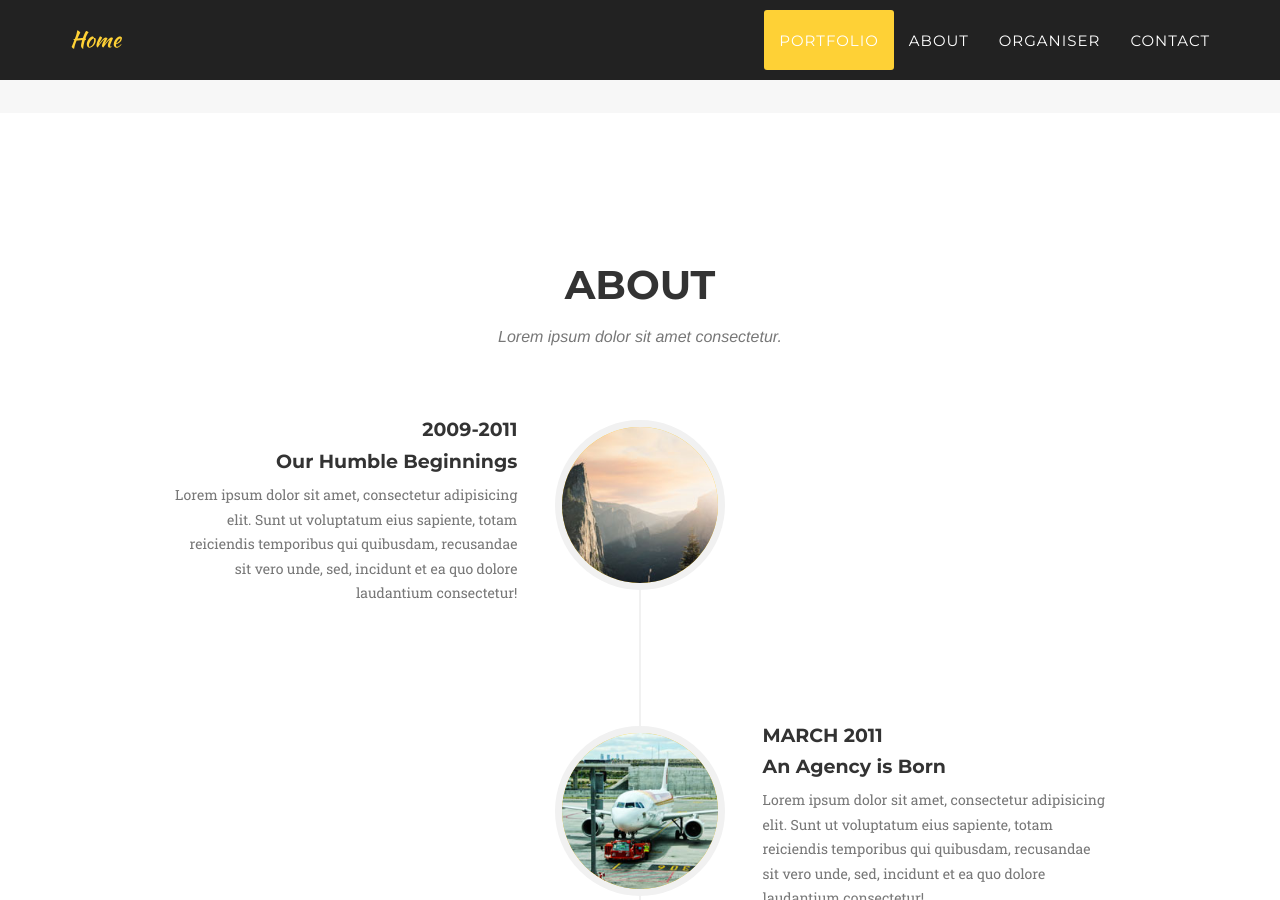
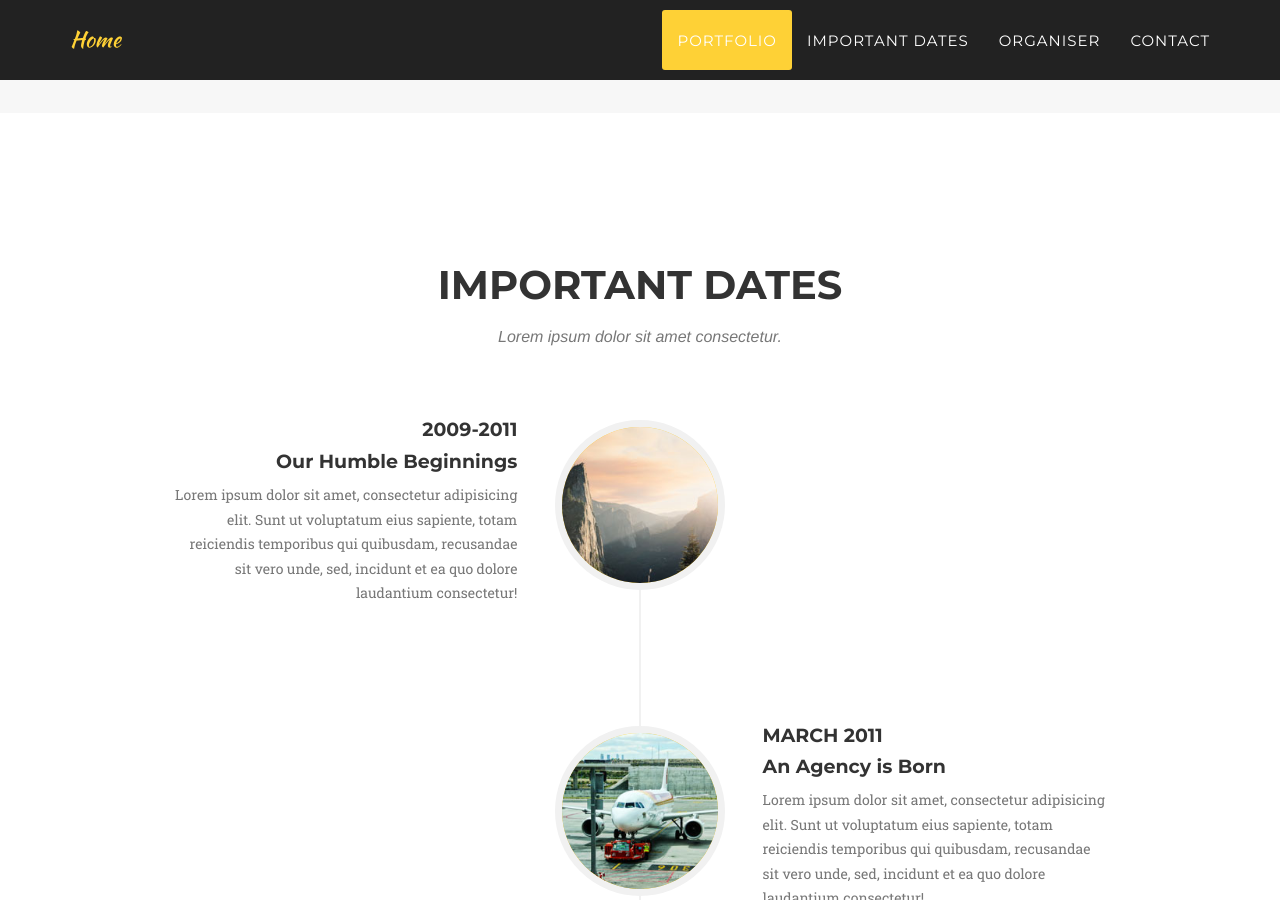
Before and after one commit to turtle2007/CHI22-ihfs, a Jekyll site: the page built from index.html, in a window 1280 px wide and 900 px high, scrolled down 2022 px. Built offline with Jekyll 4.4.1, drawn with Linux system fonts in a browser that asks for light colours; some web fonts are replaced.

Commit message:
about to dates

```diff
--- a/_includes/about.html
+++ b/_includes/dates.html
@@ -1,9 +1,9 @@
-<!-- About Section -->
-    <section id="about">
+<!-- About Section - About replaced by dates-->
+    <section id="dates">
         <div class="container">
             <div class="row">
                 <div class="col-lg-12 text-center">
-                    <h2 class="section-heading">About</h2>
+                    <h2 class="section-heading">Important dates</h2>
                     <h3 class="section-subheading text-muted">Lorem ipsum dolor sit amet consectetur.</h3>
                 </div>
             </div>
--- a/_includes/header.html
+++ b/_includes/header.html
@@ -25,7 +25,7 @@
                         <a class="page-scroll" href="#portfolio">Portfolio</a>
                     </li>
                     <li>
-                        <a class="page-scroll" href="#about">About</a>
+                        <a class="page-scroll" href="#dates">Important dates</a>
                     </li>
                     <li>
                         <a class="page-scroll" href="#team">Organiser</a>
--- a/_layouts/default.html
+++ b/_layouts/default.html
@@ -9,7 +9,7 @@
     {% include header.html %}
     <!-- {% include services.html %} -->
     {% include portfolio_grid.html %}
-    {% include about.html %}
+    {% include dates.html %}
     {% include team.html %}
     {% include clients.html %}
     {% include contact.html %}
```
